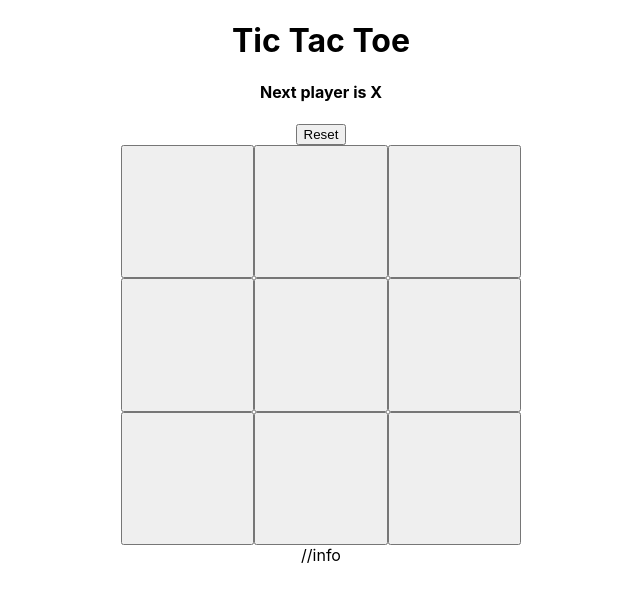
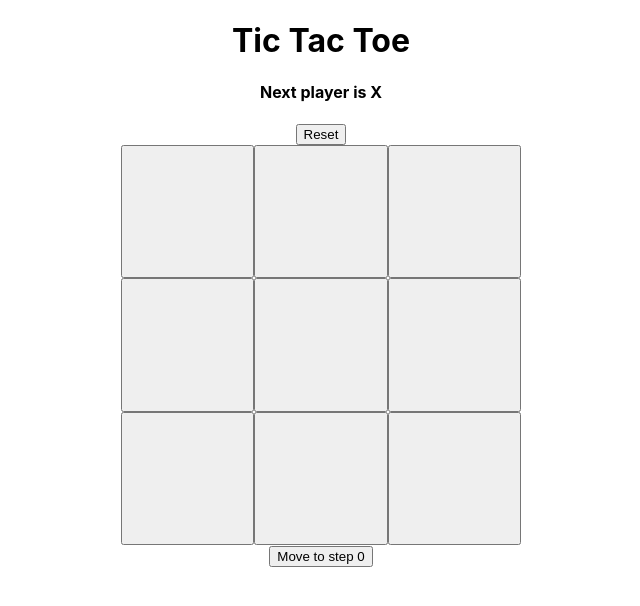
Before and after one commit to jugeshraghav/frontendProjects, a React (Create React App) app: page / in a window 1280 px wide. Shown: the top 606 px of the page, without its empty margins (319-959 px from the left). Built offline with nearby package versions, Linux system fonts and the light colour scheme.

Commit message:
tic tac toe completed

```diff
--- a/src/Projects/TicTacToe/Game.js
+++ b/src/Projects/TicTacToe/Game.js
@@ -4,6 +4,7 @@ import "./style.css";
 export const Game = () => {
   const [squares, setSquares] = useState(new Array(9).fill(null));
   const [isXnext, setIsXnext] = useState(true);
+  const [history, setHistory] = useState([Array(9).fill(null)]);
 
   ///mark X or O on click - function
   const handleClick = (index) => {
@@ -18,8 +19,10 @@ export const Game = () => {
       squaresCopy[index] = "O";
     }
     setSquares(squaresCopy);
+    setHistory([...history, squaresCopy]);
     setIsXnext(!isXnext);
   };
+  console.log(history);
   //Winner
   const winnig_patterns = [
     [0, 1, 2],
@@ -50,7 +53,8 @@ export const Game = () => {
   //reset handler
   const resetHandler = () => {
     setSquares(new Array(9).fill(null));
-    setIsXnext(truew);
+    setIsXnext(true);
+    setHistory([Array(9).fill(null)]);
   };
 
   //current status: players turn or winner
@@ -60,6 +64,12 @@ export const Game = () => {
     ? "Next player is X"
     : "Next player is O";
 
+  //move to history
+  const moveToHistory = (step) => {
+    setSquares(history[step]);
+    setHistory(history.slice(0, step + 1));
+    setIsXnext(step % 2 === 0);
+  };
   return (
     <>
       <h1>Tic Tac Toe</h1>
@@ -71,12 +81,18 @@ export const Game = () => {
       <div className="game">
         <div className="game-board">
           {squares.map((_, i) => (
-            <button className="cell" onClick={() => handleClick(i)}>
+            <button key={i} className="cell" onClick={() => handleClick(i)}>
               {squares[i]}
             </button>
           ))}
         </div>
-        <div className="game-info">//info</div>
+        <div className="game-info">
+          {history.map((_, i) => (
+            <button key={i} onClick={() => moveToHistory(i)}>
+              Move to step {i}
+            </button>
+          ))}
+        </div>
       </div>
     </>
   );
```
